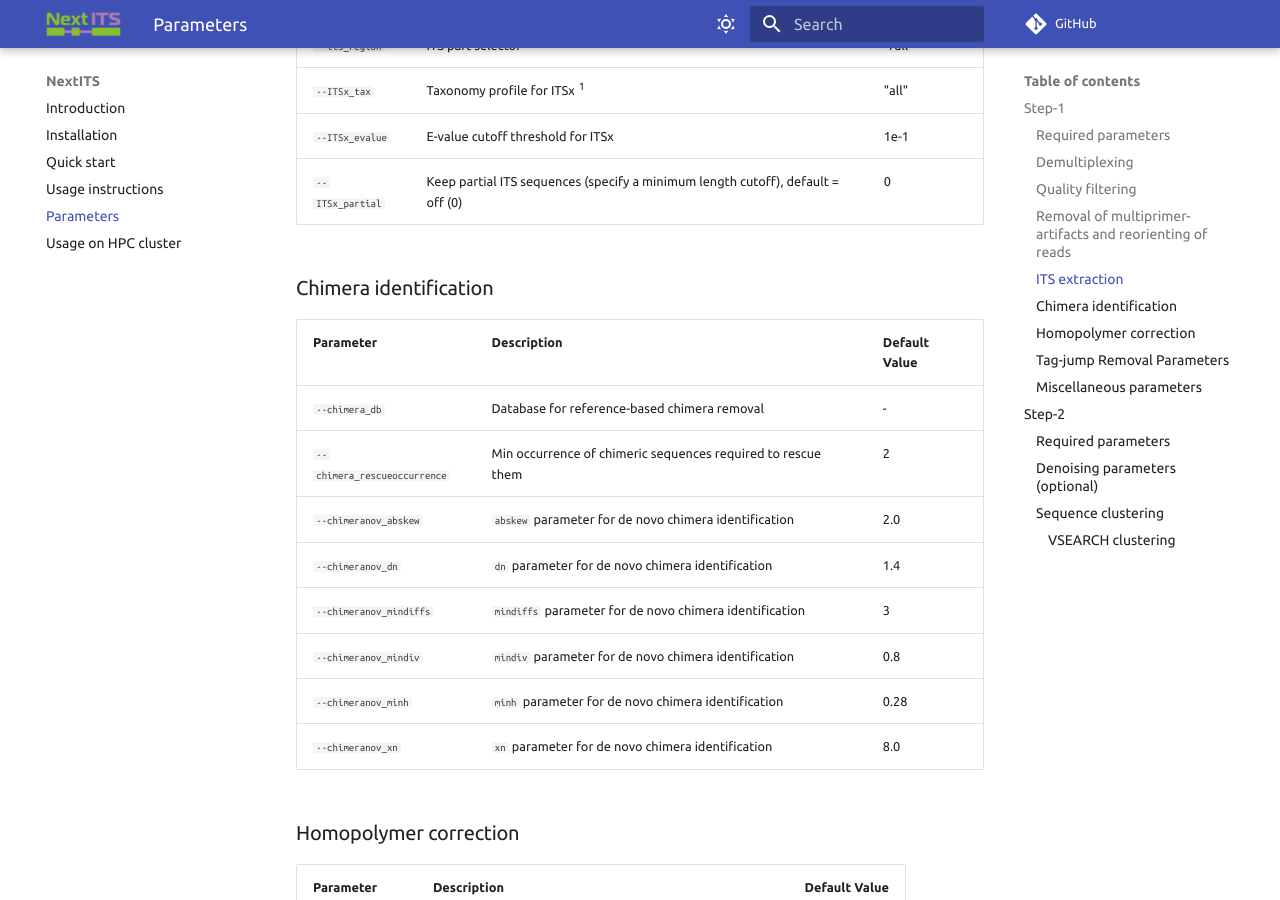
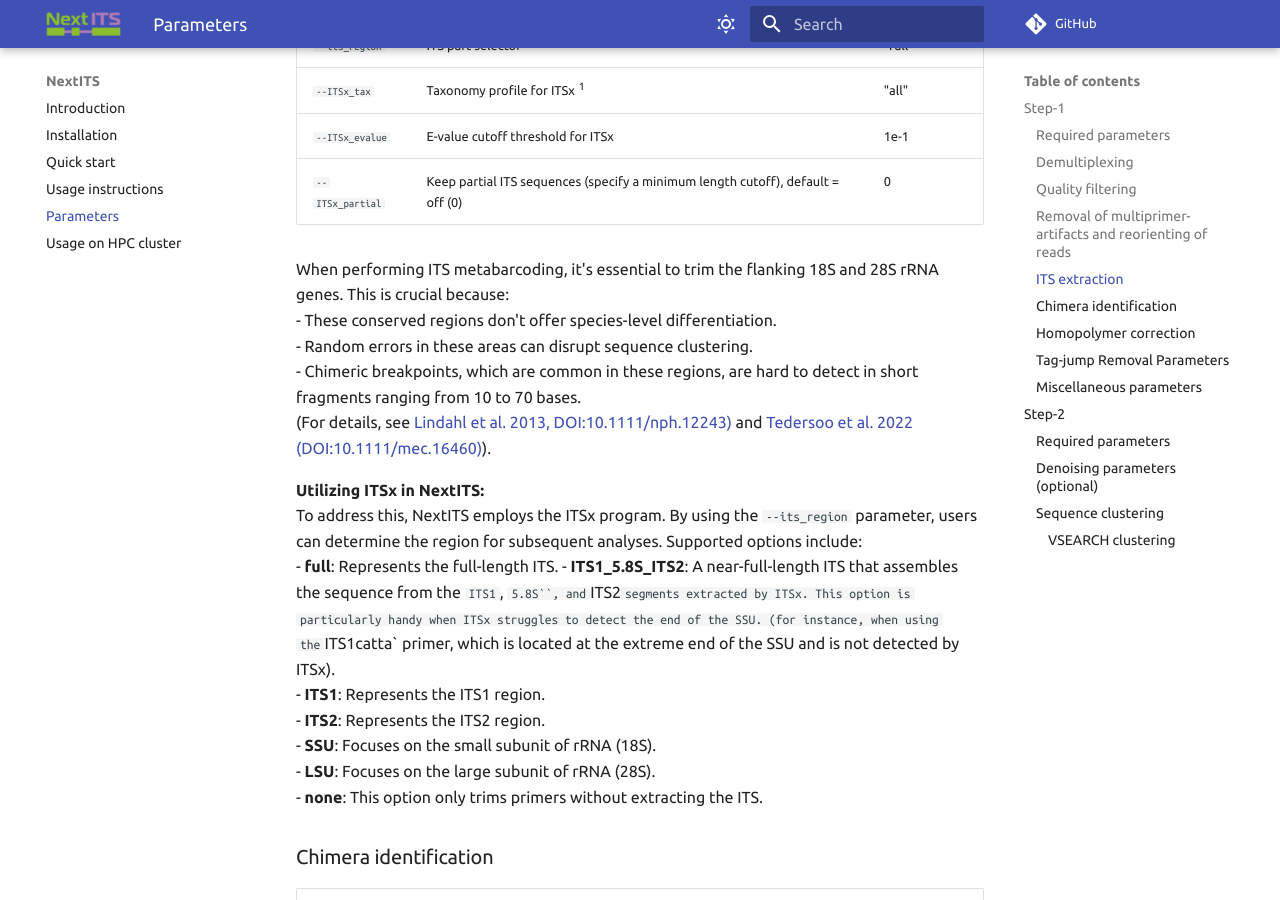
Before and after one commit to Next-ITS/nextits.github.io, an MkDocs documentation site: the page built from docs/parameters.md, in a window 1280 px wide and 900 px high, scrolled down 2422 px. Built offline with MkDocs 1.6.1 and Material for MkDocs 9.7.7, drawn with Linux system fonts in a browser that asks for light colours; comment, search, counter and statistics services are not loaded.

Commit message:
params - ITSx info

```diff
--- a/docs/parameters.md
+++ b/docs/parameters.md
@@ -76,6 +76,28 @@ For additional information on this primer, consult [Tedersoo & Anslan, 2019, DOI
 | `--ITSx_tax`     | Taxonomy profile for ITSx ^1^                                                   | "all"         |
 | `--ITSx_evalue`  | E-value cutoff threshold for ITSx                                               | 1e-1          |
 | `--ITSx_partial` | Keep partial ITS sequences (specify a minimum length cutoff), default = off (0) | 0             |
+
+When performing ITS metabarcoding, it's essential to trim the flanking 18S and 28S rRNA genes.
+This is crucial because:
+- These conserved regions don't offer species-level differentiation.
+- Random errors in these areas can disrupt sequence clustering.
+- Chimeric breakpoints, which are common in these regions, are hard to detect in short fragments ranging from 10 to 70 bases.
+(For details, see [Lindahl et al. 2013, DOI:10.1111/nph.12243)](https://nph.onlinelibrary.wiley.com/doi/10.1111/nph.12243) and
+ [Tedersoo et al. 2022 (DOI:10.1111/mec.16460)](https://onlinelibrary.wiley.com/doi/full/10.1111/mec.16460)).
+
+**Utilizing ITSx in NextITS:**
+To address this, NextITS employs the ITSx program.
+By using the `--its_region` parameter, users can determine the region for subsequent analyses.
+Supported options include:
+- **full**: Represents the full-length ITS.
+- **ITS1_5.8S_ITS2**: A near-full-length ITS that assembles the sequence from the `ITS1`, `5.8S``, and `ITS2` segments extracted by ITSx.
+  This option is particularly handy when ITSx struggles to detect the end of the SSU.
+  (for instance, when using the `ITS1catta` primer, which is located at the extreme end of the SSU and is not detected by ITSx).
+- **ITS1**: Represents the ITS1 region.
+- **ITS2**: Represents the ITS2 region.
+- **SSU**: Focuses on the small subunit of rRNA (18S).
+- **LSU**: Focuses on the large subunit of rRNA (28S).
+- **none**: This option only trims primers without extracting the ITS.
 
 ### Chimera identification
 
```
